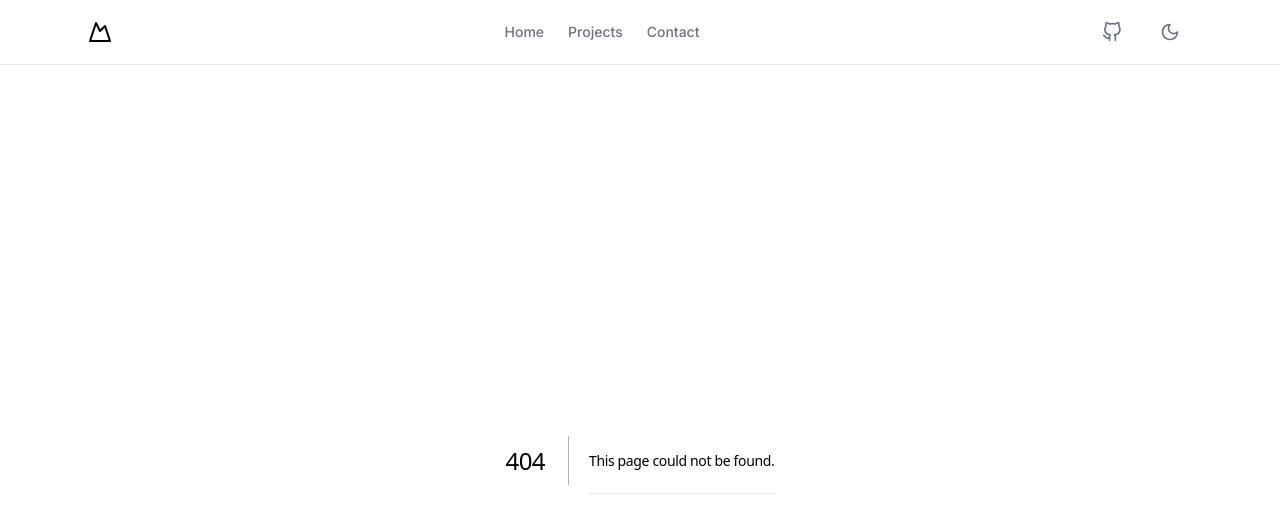
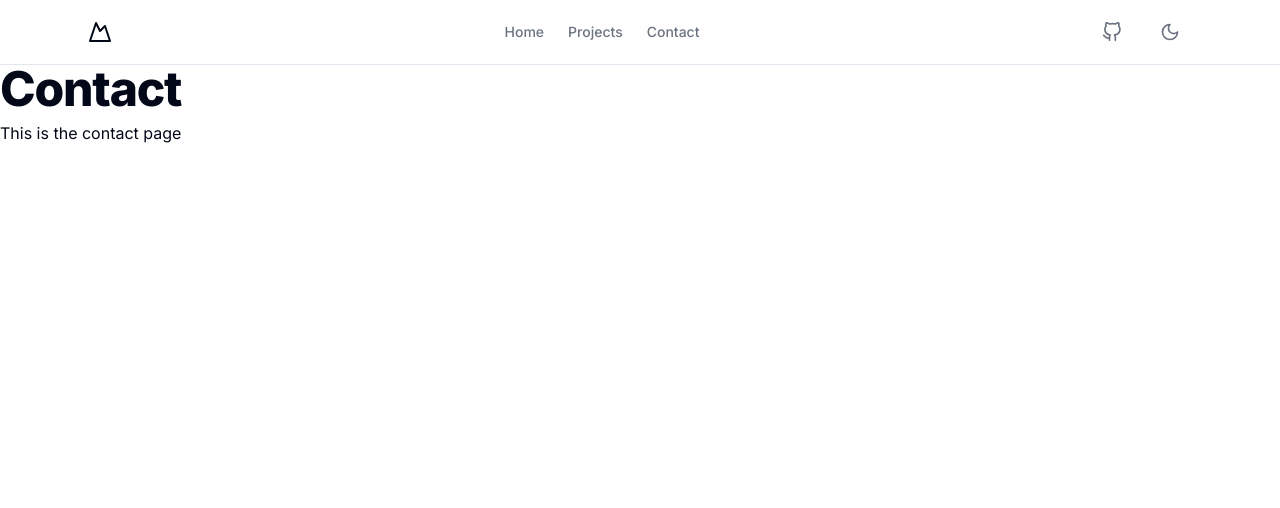
Before and after one commit to arnold01235/arndev, a Next.js app: page /contact in a window 1280 px wide. Before the commit this address had no page. Shown: the top 508 px of the page. Built offline with nearby package versions, Linux system fonts and the light colour scheme.

Commit message:
Added boilerplate code for the remaining pages

```diff
--- /dev/null
+++ b/app/contact/page.tsx
@@ -0,0 +1,10 @@
+const contact = () => {
+    return (
+        <div>
+        <h1>Contact</h1>
+        <p>This is the contact page</p>
+        </div>
+    );
+}
+
+export default contact;
--- /dev/null
+++ b/app/projects/page.tsx
@@ -0,0 +1,9 @@
+const projects = () => {
+    return (
+        <div>
+        <p>projects works!</p>
+        </div>
+    );
+}
+
+export default projects;
```
